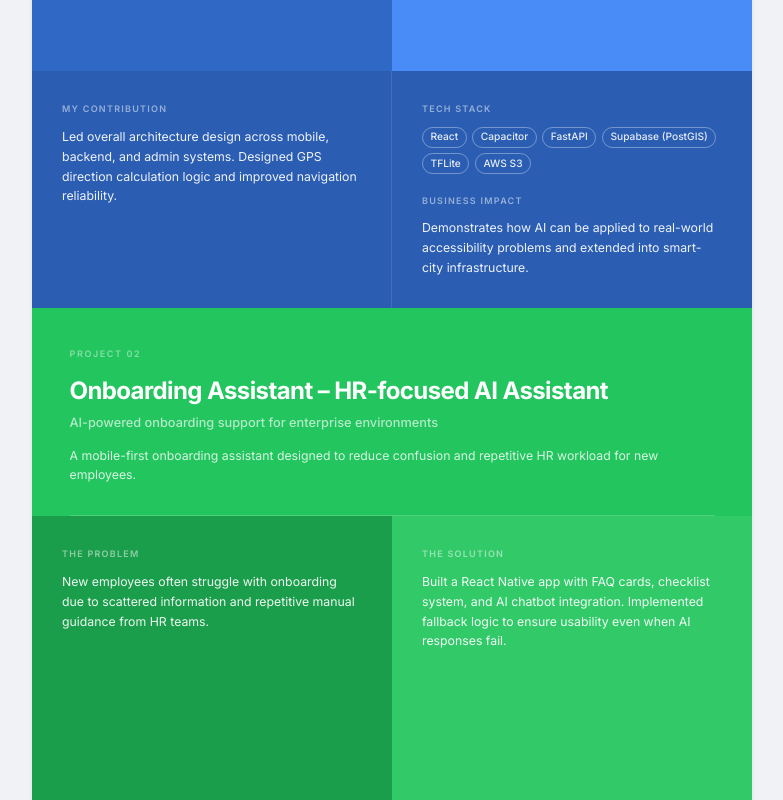
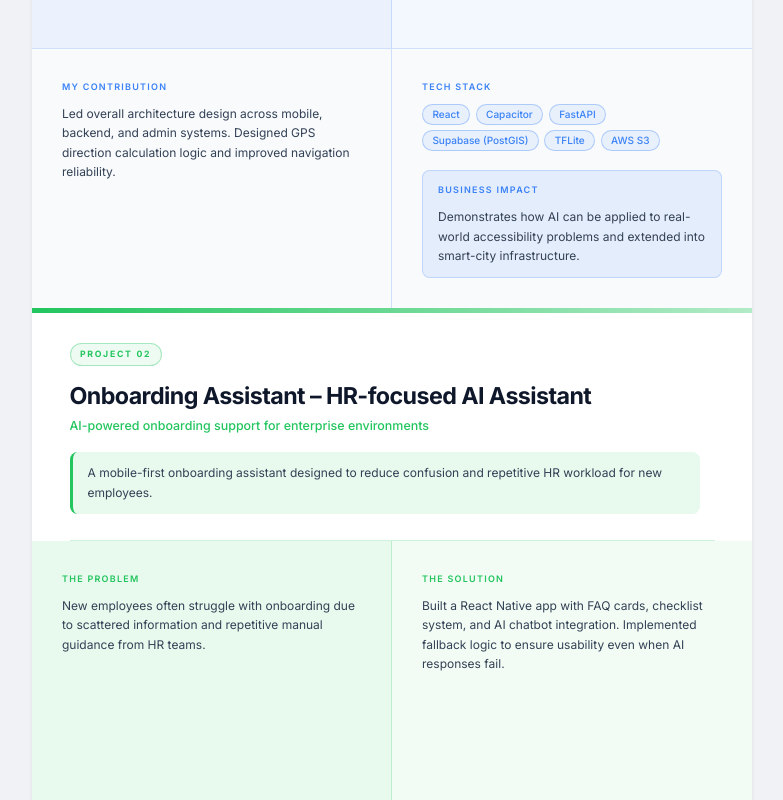
Before and after one commit to Evan-Yoon/portfolio, a React (Vite) app in the folder portfolio-app/: page / in a window 1280 px wide. Shown: the part 1700-2500 px from the top of the page, without its empty margins (248-1031 px from the left). Built offline with nearby package versions, Linux system fonts and the light colour scheme.

Commit message:
feature: project page design change

```diff
--- a/portfolio-app/src/components/portfolio/ProjectPage.jsx
+++ b/portfolio-app/src/components/portfolio/ProjectPage.jsx
@@ -1,36 +1,48 @@
 import React from 'react'
 
-/* ─── small helpers ──────────────────────────────────────── */
+/* ─── helpers ──────────────────────────────────────────────── */
 
-function Label({ children }) {
+/** Section label – rendered in the project accent color */
+function Label({ color, children }) {
   return (
     <p
       className="text-[0.6rem] font-semibold tracking-[0.14em] uppercase mb-2.5"
-      style={{ color: 'rgba(255,255,255,0.5)' }}
+      style={{ color }}
     >
       {children}
     </p>
   )
 }
 
+/** Body copy – dark, highly readable */
 function Body({ children }) {
   return (
-    <p className="text-[0.82rem] leading-relaxed" style={{ color: 'rgba(255,255,255,0.92)' }}>
+    <p className="text-[0.8rem] leading-relaxed text-slate-700">
       {children}
     </p>
   )
+}
+
+/** Converts a hex color to an rgba string */
+function hex2rgba(hex, alpha) {
+  const r = parseInt(hex.slice(1, 3), 16)
+  const g = parseInt(hex.slice(3, 5), 16)
+  const b = parseInt(hex.slice(5, 7), 16)
+  return `rgba(${r},${g},${b},${alpha})`
 }
 
 /* ─── main component ─────────────────────────────────────── */
 
 /**
  * ProjectPage
- * One full-page block per project. Fills the A4 content area on print.
+ * One full-page block per project. Light base + restrained accent color.
  *
  * Layout zones:
- *   Header  – project index, title, subtitle, summary
- *   Middle  – Problem (dark panel) | Solution (light panel)  [grows to fill]
- *   Footer  – Contribution | Tech Stack + Business Impact
+ *   Top bar   – thin gradient accent strip
+ *   Header    – index, title, subtitle, summary
+ *   Divider   – hairline
+ *   Middle    – Problem (left) | Solution (right)   [grows to fill]
+ *   Footer    – Contribution | Tech Stack + Business Impact
  */
 export default function ProjectPage({ project, index }) {
   const {
@@ -42,71 +54,101 @@ export default function ProjectPage({ project, index }) {
 
   const num = String(index + 1).padStart(2, '0')
 
+  /* Derived tints from the accent color */
+  const tintStrong  = hex2rgba(color, 0.10)   // panel fills
+  const tintMedium  = hex2rgba(color, 0.06)   // lighter panel
+  const tintBorder  = hex2rgba(color, 0.22)   // borders
+  const tintChipBg  = hex2rgba(color, 0.08)   // chip background
+  const tintChipBdr = hex2rgba(color, 0.35)   // chip border
+  const labelColor  = color                    // section labels
+
   return (
     <div
       className="project-page flex flex-col"
       style={{
-        backgroundColor: color,
-        /* screen: approximate A4 proportion at card width */
+        backgroundColor: '#ffffff',
         minHeight: '920px',
-        /* print-color-adjust as inline style for highest specificity */
         WebkitPrintColorAdjust: 'exact',
         printColorAdjust: 'exact',
       }}
     >
+      {/* ── Top accent bar ──────────────────────────────── */}
+      <div
+        style={{
+          height: '5px',
+          background: `linear-gradient(90deg, ${color} 0%, ${hex2rgba(color, 0.35)} 100%)`,
+        }}
+      />
+
       {/* ── Header ──────────────────────────────────────── */}
-      <div className="px-10 pt-10 pb-8">
-        <p
-          className="text-[0.6rem] font-semibold tracking-[0.18em] uppercase mb-4"
-          style={{ color: 'rgba(255,255,255,0.45)' }}
-        >
-          Project {num}
-        </p>
+      <div className="px-10 pt-8 pb-7">
+        {/* Index badge */}
+        <div className="flex items-center gap-3 mb-4">
+          <span
+            className="text-[0.58rem] font-bold tracking-[0.2em] uppercase px-2.5 py-1 rounded-full"
+            style={{
+              color,
+              backgroundColor: tintChipBg,
+              border: `1px solid ${tintChipBdr}`,
+            }}
+          >
+            Project {num}
+          </span>
+        </div>
 
         <h2
-          className="text-[1.6rem] font-bold leading-tight tracking-tight"
-          style={{ color: '#fff' }}
+          className="text-[1.55rem] font-bold leading-tight tracking-tight text-slate-900"
         >
           {title}
         </h2>
 
         <p
-          className="text-[0.85rem] font-medium mt-1.5"
-          style={{ color: 'rgba(255,255,255,0.65)' }}
+          className="text-[0.83rem] font-medium mt-1.5"
+          style={{ color }}
         >
           {subtitle}
         </p>
 
-        <p
-          className="text-[0.82rem] leading-relaxed mt-3 max-w-2xl"
-          style={{ color: 'rgba(255,255,255,0.82)' }}
+        {/* Summary – tinted highlight block */}
+        <div
+          className="mt-4 px-4 py-3 rounded-lg max-w-2xl"
+          style={{
+            backgroundColor: tintStrong,
+            borderLeft: `3px solid ${color}`,
+          }}
         >
-          {summary}
-        </p>
+          <p className="text-[0.8rem] leading-relaxed text-slate-700">
+            {summary}
+          </p>
+        </div>
       </div>
 
       {/* ── Hairline separator ──────────────────────────── */}
       <div
         className="mx-10"
-        style={{ borderTop: '1px solid rgba(255,255,255,0.18)' }}
+        style={{ borderTop: `1px solid ${tintBorder}` }}
       />
 
       {/* ── Problem / Solution ──────────────────────────── */}
-      {/* flex-1 makes this zone grow and fill remaining vertical space */}
       <div className="grid grid-cols-2 flex-1">
+        {/* Problem – slightly deeper tint */}
         <div
           className="p-8"
-          style={{ backgroundColor: 'rgba(0,0,0,0.20)' }}
+          style={{
+            backgroundColor: tintStrong,
+            borderRight: `1px solid ${tintBorder}`,
+          }}
         >
-          <Label>The Problem</Label>
+          <Label color={labelColor}>The Problem</Label>
           <Body>{problem}</Body>
         </div>
 
+        {/* Solution – lighter tint */}
         <div
           className="p-8"
-          style={{ backgroundColor: 'rgba(255,255,255,0.07)' }}
+          style={{ backgroundColor: tintMedium }}
         >
-          <Label>The Solution</Label>
+          <Label color={labelColor}>The Solution</Label>
           <Body>{solution}</Body>
         </div>
       </div>
@@ -114,29 +156,33 @@ export default function ProjectPage({ project, index }) {
       {/* ── Footer strip ────────────────────────────────── */}
       <div
         className="grid grid-cols-2"
-        style={{ backgroundColor: 'rgba(0,0,0,0.28)' }}
+        style={{
+          borderTop: `1px solid ${tintBorder}`,
+          backgroundColor: '#f8fafc',
+        }}
       >
         {/* Contribution */}
         <div
           className="p-8"
-          style={{ borderRight: '1px solid rgba(255,255,255,0.1)' }}
+          style={{ borderRight: `1px solid ${tintBorder}` }}
         >
-          <Label>My Contribution</Label>
+          <Label color={labelColor}>My Contribution</Label>
           <Body>{contribution}</Body>
         </div>
 
         {/* Tech + Impact */}
         <div className="p-8 flex flex-col gap-5">
           <div>
-            <Label>Tech Stack</Label>
+            <Label color={labelColor}>Tech Stack</Label>
             <div className="flex flex-wrap gap-1.5 mt-1">
               {tech.map((t) => (
                 <span
                   key={t}
-                  className="text-[0.68rem] font-medium px-2 py-0.5 rounded-full"
+                  className="text-[0.67rem] font-medium px-2.5 py-0.5 rounded-full"
                   style={{
-                    border: '1px solid rgba(255,255,255,0.35)',
-                    color: 'rgba(255,255,255,0.88)',
+                    color,
+                    backgroundColor: tintChipBg,
+                    border: `1px solid ${tintChipBdr}`,
                   }}
                 >
                   {t}
@@ -145,8 +191,14 @@ export default function ProjectPage({ project, index }) {
             </div>
           </div>
 
-          <div>
-            <Label>Business Impact</Label>
+          <div
+            className="px-4 py-3 rounded-lg"
+            style={{
+              backgroundColor: tintStrong,
+              border: `1px solid ${tintBorder}`,
+            }}
+          >
+            <Label color={labelColor}>Business Impact</Label>
             <Body>{impact}</Body>
           </div>
         </div>
```
